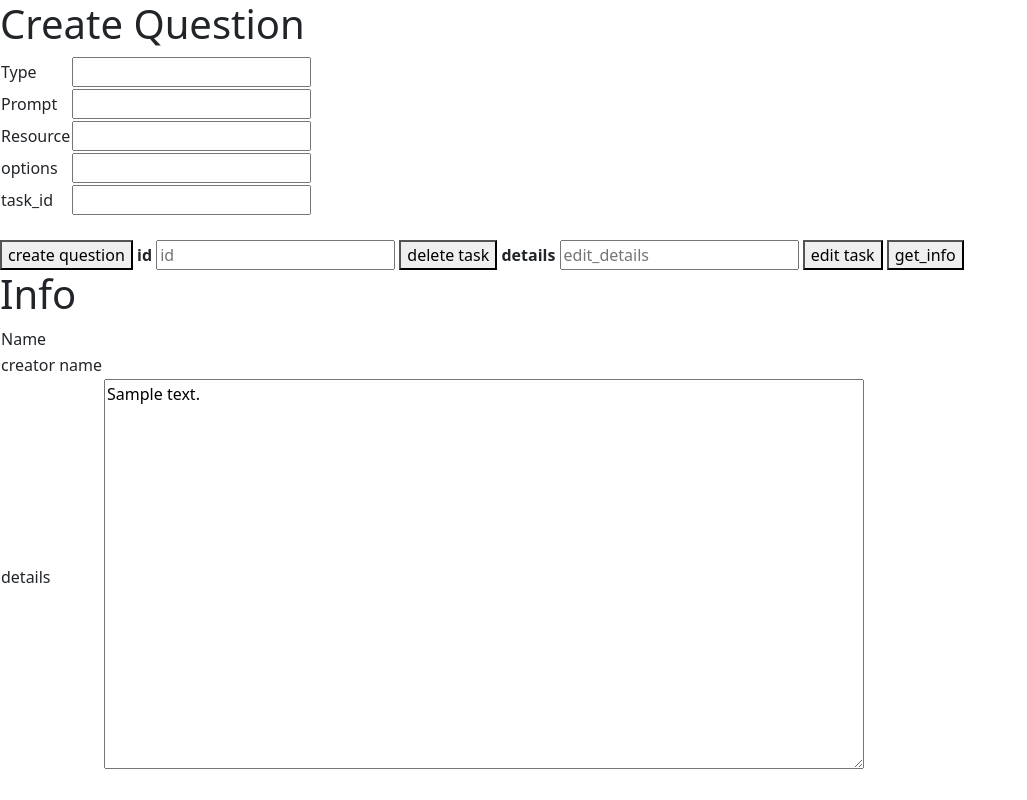
After one commit to crowdlabel/CrowdLabel, a Python web app: template src/backend/templates/question.html in a window 1280 px wide. The commit adds this page. Shown: the whole page, without its empty margins (0-1027 px from the left). Run offline with Jinja, Linux system fonts and the light colour scheme; the template is opened without the code that fills it: most values are stand-ins (such as "Sample title", 1, 10 or a date in 2020).

Commit message:
create question

```diff
--- a/src/backend/controller/controllers.py
+++ b/src/backend/controller/controllers.py
@@ -3,3 +3,4 @@ from .task import *
 from .user import *
 from .misc import *
 from .auth import *
+from .question import *
--- a/src/backend/models/question.py
+++ b/src/backend/models/question.py
@@ -22,11 +22,12 @@ class Question(Base):
     resource = Column(String(MAX_RES_LENGTH))
     options = Column(String(MAX_OPT_LENGTH))
     task_id = Column(Integer,ForeignKey('task.id'))
-    def __init__(self, type, prompt, resource, options) -> None:
+    def __init__(self, type, prompt, resource, options,task_id) -> None:
         self.type =type
         self.prompt = prompt
         self.resource = resource
         self.options = options
+        self.task_id = task_id
 
 class MultipleChoice(Question):
     def __init__(self, type, prompt, options, answer=None) -> None:
--- a/src/backend/templates/index.html
+++ b/src/backend/templates/index.html
@@ -8,5 +8,6 @@ Welcome on my awesome homepage.
 <a href="/register">Register</a>
 <a href="/about">About</a>
 <a href="/lobby">Lobby</a>
+<a href="/question">Question</a>
 {% if username %} {{username}} {% endif %}
 {% endblock %}
--- /dev/null
+++ b/src/backend/templates/question.html
@@ -0,0 +1,82 @@
+{% extends 'base.html' %}
+
+Question
+
+{% block content %}
+<script>
+
+    var file;
+
+    async function submit() {
+        type = document.getElementById('type').value;
+        prompt_ = document.getElementById('prompt').value;
+        resource = document.getElementById('resource').value;
+        options = document.getElementById('options').value;
+        task_id = document.getElementById('task_id').value;
+        fetch_json('create_question','POST',{'type':type,
+                                             'prompt':prompt_,
+                                             'resource':resource,
+                                             'options':options,
+                                             'task_id':task_id
+                                            })
+    }
+    async function delete_task() {
+        id = document.getElementById('id').value;
+        fetch_json('delete_task','POST',{'id':id})
+
+    }
+    async function edit_task(){
+        id = document.getElementById('id').value;
+        edit_details = document.getElementById('edit_details').value;
+        fetch_json('edit_task',"POST",{
+            "id":id,
+            "details":edit_details
+        })
+    }
+    async function get_info(){
+        id = document.getElementById('id').value;
+        response=fetch_json('get_task',"POST",{
+            "id":id,
+        })
+
+        let response1 = await response
+
+
+        document.getElementById('info_name').innerHTML=response1[0].name;
+        document.getElementById('info_creator').innerHTML=response1[0].creator
+        document.getElementById('info_details').innerHTML=response1[0].details
+
+    }
+
+</script>
+<h1>Create Question</h1>
+
+<table>
+  <tr><td>Type</td><td><input type="text" id="type"></td></tr>
+  <tr><td>Prompt</td><td><input type="text" id="prompt"></td></tr>
+  <tr><td>Resource</td><td><input type="text" id="resource"></td></tr>
+  <tr><td>options</td><td><input type="text" id="options"></td></tr>
+  <tr><td>task_id</td><td><input type="text" id="task_id"></td></tr>
+</table>
+
+
+<br>
+
+<button id="submit" onclick="submit()">create question</button>
+<label for="id"><b>id</b></label>
+<input  id='id' type="text" placeholder="id" name="id">
+<button id="delete" onclick="delete_task()">delete task</button>
+<label for="edit_details"><b>details</b></label>
+<input  id='edit_details' type="text" placeholder="edit_details" name="edit_details">
+<button id="edit" onclick="edit_task()">edit task</button>
+<button id="get_info" onclick="get_info()">get_info</button>
+<h1>Info</h1>
+<table>
+    <tr><td>Name</td><td id ='info_name'></td></tr>
+    <tr><td>creator name</td><td id = 'info_creator'></td></tr>
+    <tr><td>details</td><td><textarea id="info_details" rows="16" cols="80">{{details}}</textarea></td></tr>
+</table>
+
+
+<div id="response"></div>
+ {% endblock %}
```
Also changed, not shown: src/backend/controller/question.py (added, +76 -0 lines), src/backend/controller/schemas.py (+6 -1 lines), src/backend/services/question.py (added, +88 -0 lines), src/backend/services/crowdlabel.db.
